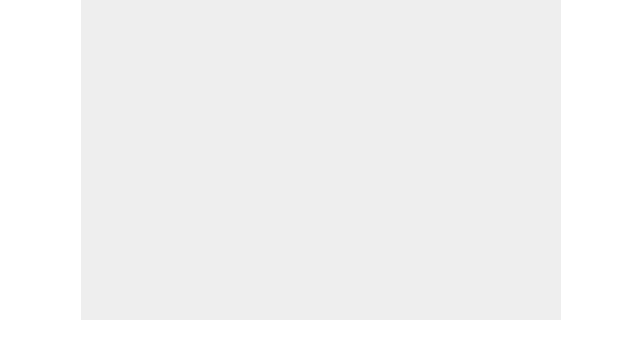
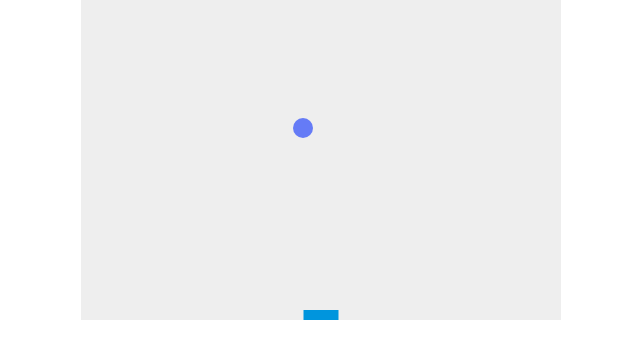
Before and after one commit to duhakruh/duhakruh.github.io, a plain HTML site: page games/js2Dgame/index.html in a window 1280 px wide. Shown: the full height of the page, 319-959 px from the left. Drawn offline with Linux system fonts and the light colour scheme.

Commit message:
hra lekce 4

```diff
--- a/games/js2Dgame/index.html
+++ b/games/js2Dgame/index.html
@@ -12,19 +12,39 @@
         <canvas id="myCanvas" width="480" height="320"></canvas>
 
         <script>
-            //https://developer.mozilla.org/en-US/docs/Games/Workflows/2D_Breakout_game_pure_JavaScript/Create_the_Canvas_and_draw_on_it
+            //https://developer.mozilla.org/en-US/docs/Games/Workflows/2D_Breakout_game_pure_JavaScript/Game_over
         	var canvas = document.getElementById("myCanvas");
             var ctx = canvas.getContext("2d"); //uložíme si 2D vykreslovací nástroj, kterým budeme kreslit.
 
-            var x = canvas.width/2;
+            var x = canvas.width/2+60;
             var y = canvas.height-30;
             var dx = -2;
             var dy = -2;
+            var ballRadius = 10;
+
+            var paddleHeight = 10;
+            var paddleWidth = 35;
+            var paddleX = (canvas.width-paddleWidth)/2;
+
+            var rightPressed = false;
+            var leftPressed = false;
+
+            var ballColor = returnRandomColor();
 
             function drawBall()
             {
                 ctx.beginPath();
-                ctx.arc(x, y, 10, 0, Math.PI*2);
+                ctx.arc(x, y, ballRadius, 0, Math.PI*2);
+                //ctx.fillStyle = "#0095DD";
+                ctx.fillStyle = ballColor;
+                ctx.fill();
+                ctx.closePath();
+            }
+
+            function drawPaddle()
+            {
+                ctx.beginPath();
+                ctx.rect(paddleX, canvas.height-paddleHeight, paddleWidth, paddleHeight);
                 ctx.fillStyle = "#0095DD";
                 ctx.fill();
                 ctx.closePath();
@@ -34,11 +54,66 @@
             {
                 ctx.clearRect(0, 0, canvas.width, canvas.height);
                 drawBall();
+                drawPaddle();
+
                 x += dx;
                 y += dy;
+
+
+                if(x + dx > canvas.width - ballRadius || x + dx < ballRadius)
+                {
+                    dx = -dx;
+                    ballColor = returnRandomColor();
+                }
+
+                if(y + dy > canvas.height - ballRadius || y + dy < ballRadius)
+                {
+                   dy = -dy;
+                   ballColor = returnRandomColor();
+                }
+
+                if(rightPressed && paddleX < canvas.width-paddleWidth)
+                {
+                    paddleX += 1;
+                }
+                else if(leftPressed && paddleX > 0)
+                {
+                    paddleX -= 1;
+                }
             }
 
-            setInterval(draw, 5);
+            function returnRandomColor()
+            {
+                var r = Math.floor(Math.random() * 255);
+                var g = Math.floor(Math.random() * 255);
+                var b = Math.floor(Math.random() * 255);
+
+                return "rgba(" + r.toString() + "," + g.toString() + "," + b.toString()  + ", 1)";
+            }
+
+            function keyDownHandler(e)
+            {
+                if(e.keyCode == 39) {
+                    rightPressed = true;
+                }
+                else if(e.keyCode == 37) {
+                    leftPressed = true;
+                }
+            }
+
+            function keyUpHandler(e)
+            {
+                if(e.keyCode == 39) {
+                    rightPressed = false;
+                }
+                else if(e.keyCode == 37) {
+                    leftPressed = false;
+                }
+            }
+
+            document.addEventListener("keydown", keyDownHandler, false);
+            document.addEventListener("keyup", keyUpHandler, false);
+            setInterval(draw, 10);
         </script>
     </body>
 </html>
```
